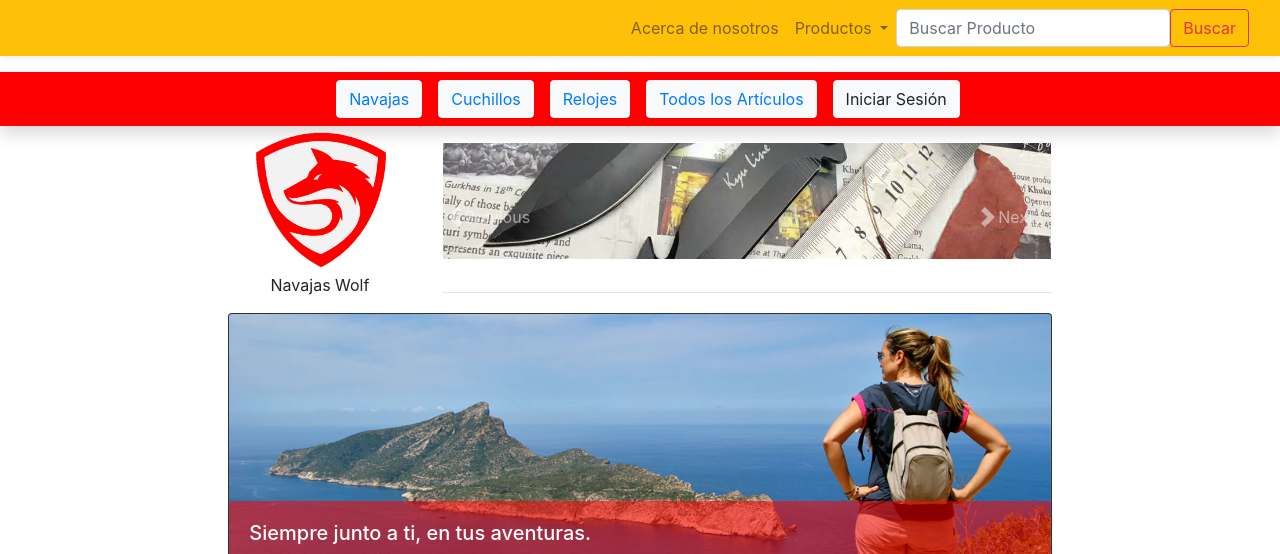
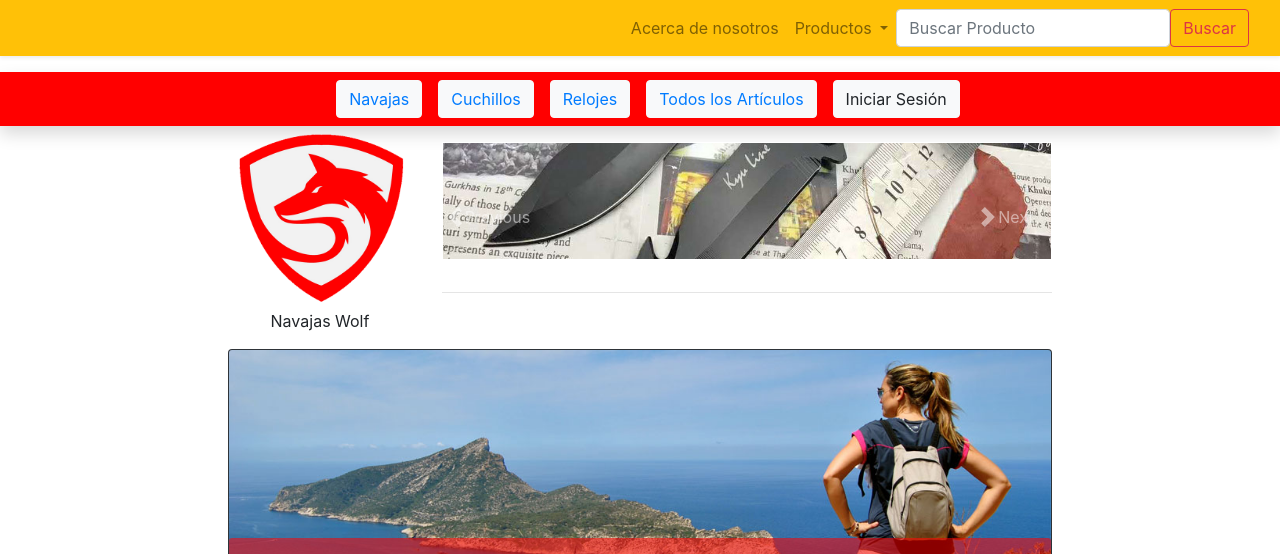
Before and after one commit to CyberBalam/nava, a plain HTML site: page index.html in a window 1280 px wide. Shown: the top 554 px of the page. Drawn offline with nearby package versions, Linux system fonts and the light colour scheme.

Commit message:
SE CAMBIA LOGO

```diff
--- a/index.html
+++ b/index.html
@@ -121,7 +121,7 @@
       <div class="row justify-content-center">
 
         <div class="col-10 col-lg-2 text-center">
-            <img src="rec/emblema.png" alt="" id="log-im" class="d-inline-block align-top" style="width: 80%;">
+            <img src="rec/emblema.png" alt="logotipo" id="log-im" class="d-inline-block align-top" style="width: 100%;">
             <p class="d-none d-lg-block" >Navajas Wolf</p>
         </div>
 
```
